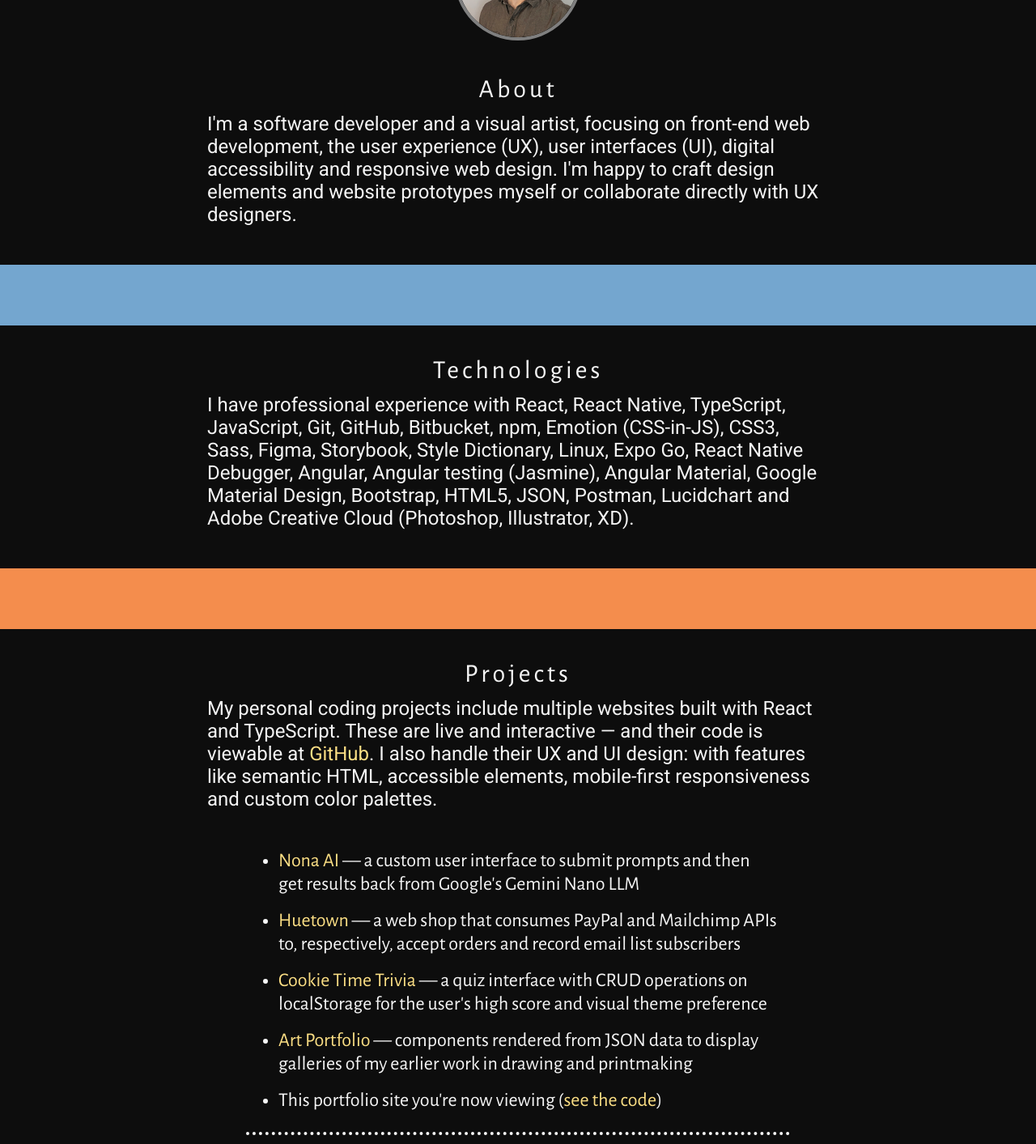
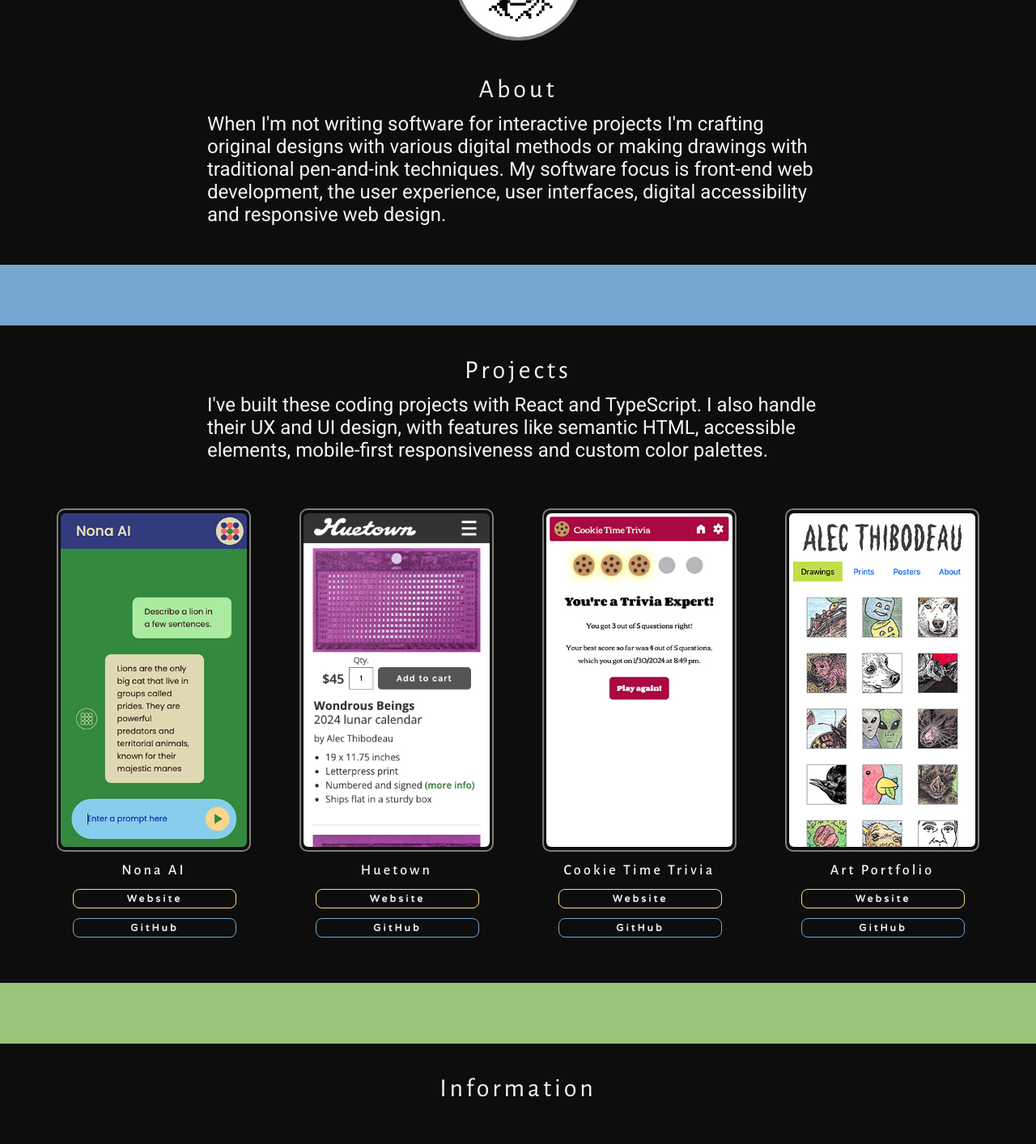
Before and after one commit to alecthibodeau/alecthibodeau.github.io, a React (Create React App) app: page / in a window 1280 px wide. Shown: the part 280-1693 px from the top of the page at 81% size. Built offline with nearby package versions, Linux system fonts and the light colour scheme.

Commit message:
feat: edit main component content to streamline information

```diff
--- a/src/components/Main.tsx
+++ b/src/components/Main.tsx
@@ -12,7 +12,7 @@ import constants from '../constants';
 import helpers from '../helpers';
 
 function Main(props: { isBreakpointXs: boolean, viewportWidth: number }): JSX.Element {
-  const { projectItems, sections, hypertextReference } = constants;
+  const { projectItems, sections } = constants;
   const { formatTitleCase } = helpers;
 
   const selectProjects = projectItems.slice(0, 4);
@@ -30,16 +30,6 @@ function Main(props: { isBreakpointXs: boolean, viewportWidth: number }): JSX.El
     );
   }
 
-  function renderProjectDescription(item: ProjectItem, index: number): JSX.Element {
-    return (
-      <li key={`${item.name}-${index}`}>
-        <a href={item.website} className="text-link">
-          {item.name}
-        </a> &mdash; {item.description}
-      </li>
-    );
-  }
-
   return (
     <main>
       <div className="name-and-occupations">
@@ -52,60 +42,32 @@ function Main(props: { isBreakpointXs: boolean, viewportWidth: number }): JSX.El
       </div>
       <section id={sections.about}>
         <img
-          src={constants.headshotPhoto}
+          src={constants.headshotIcon}
           className="headshot-img"
           alt="Alec Thibodeau headshot"
         />
         <h3 className="section-title">{formatTitleCase(sections.about)}</h3>
         <p>
-          I'm a software developer and a visual artist, focusing on front-end web
-          development, the user experience (UX), user interfaces (UI), digital
-          accessibility and responsive web design. I'm happy to craft design
-          elements and website prototypes myself or collaborate directly with UX
-          designers.
-        </p>
-      </section>
-      <PatternBanner
-        id={sections.technologies}
-        isBreakpointXs={props.isBreakpointXs}
-        viewportWidth={props.viewportWidth}
-        color="blue"
-      />
-      <section>
-        <h3 className="section-title">{formatTitleCase(sections.technologies)}</h3>
-        <p>
-          I have professional experience with React, React Native, TypeScript,
-          JavaScript, Git, GitHub, Bitbucket, npm, Emotion (CSS-in-JS), CSS3, Sass, Figma,
-          Storybook, Style Dictionary, Linux, Expo Go, React Native Debugger, Angular,
-          Angular testing (Jasmine), Angular Material, Google Material Design, Bootstrap,
-          HTML5, JSON, Postman, Lucidchart and Adobe Creative Cloud (Photoshop, Illustrator, XD).
+          When I'm not writing software for interactive projects I'm crafting
+          original designs with various digital methods or making drawings with
+          traditional pen-and-ink techniques. My software focus is front-end web
+          development, the user experience, user interfaces, digital accessibility
+          and responsive web design.
         </p>
       </section>
       <PatternBanner
         id={sections.projects}
         isBreakpointXs={props.isBreakpointXs}
         viewportWidth={props.viewportWidth}
-        color="orange"
+        color="blue"
       />
       <section>
         <h3 className="section-title">{formatTitleCase(sections.projects)}</h3>
         <p>
-          My personal coding projects include multiple websites built with React and
-          TypeScript. These are live and interactive &mdash; and their code is
-          viewable at <a href={hypertextReference.gitHub} className="text-link">GitHub</a>.
-          I also handle their UX and UI design: with features like semantic HTML,
-          accessible elements, mobile-first responsiveness and custom color palettes.
+          I've built these coding projects with React and TypeScript. I also handle
+          their UX and UI design, with features like semantic HTML, accessible
+          elements, mobile-first responsiveness and custom color palettes.
         </p>
-        <ul>
-          {selectProjects.map(renderProjectDescription)}
-          <li>
-            <span>This portfolio site you're now viewing (</span>
-            <a className="text-link" href={hypertextReference.codePortfolio}>
-              see the code
-            </a>
-            <span>)</span>
-          </li>
-        </ul>
         <div className={sections.projects}>
           {selectProjects.map(renderProjectItem)}
         </div>
--- a/src/constants.ts
+++ b/src/constants.ts
@@ -3,7 +3,7 @@ import InformationItem from './interfaces/InformationItem';
 import ProjectItem from './interfaces/ProjectItem';
 
 /* Site Images */
-import headshotPhoto from './assets/images/alec_headshot_photo_400px.jpg';
+import headshotIcon from './assets/images/alec_headshot_icon_150px.jpg';
 import tree from './assets/images/thibodeau_tree_circle.svg';
 
 /* Project Images */
@@ -150,7 +150,7 @@ const quarterDiscDirection: { [key: number]: string } = {
 };
 
 const constants = {
-  headshotPhoto,
+  headshotIcon,
   tree,
   navItems,
   sections,
```
Also changed, not shown: src/assets/images/alec_headshot_icon_150px.jpg (added), src/assets/images/alec_headshot_photo_400px.jpg (deleted).
